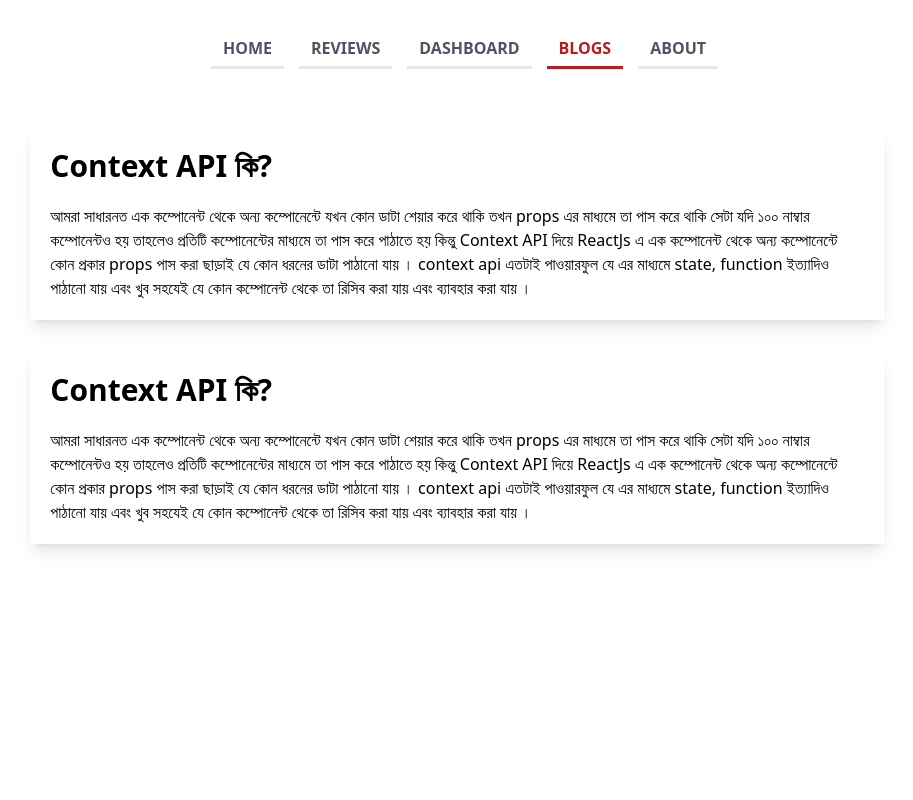
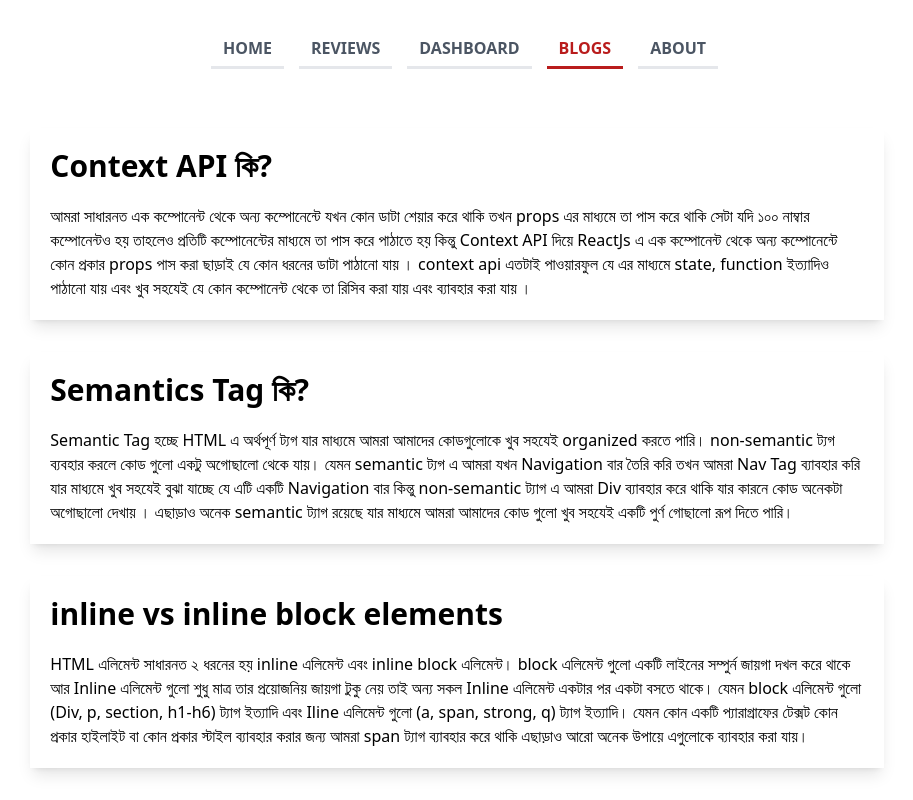
Before and after one commit to sadi-tanvir/computer-shop, a React (Create React App) app: page /blogs in a window 1280 px wide. Shown: the whole page, without its empty margins (183-1096 px from the left). Built offline with nearby package versions, Linux system fonts and the light colour scheme.

Commit message:
Blog Routes & mobile resposive completed

```diff
--- a/src/components/Blog/Blog.js
+++ b/src/components/Blog/Blog.js
@@ -1,33 +1,15 @@
 import React from "react";
 import QuestionAns from "./QuestionAns";
+import { QnaDetails } from "./QnADetails";
 
 const Blog = () => {
   return (
     <>
       <div className="w-full flex flex justify-center items-center">
-        <div className="w-8/12">
-          <QuestionAns
-            question="Context API কি?"
-            answer="আমরা সাধারনত এক কম্পোনেন্ট থেকে অন্য কম্পোনেন্টে যখন কোন ডাটা
-            শেয়ার করে থাকি তখন props এর মাধ্যমে তা পাস করে থাকি সেটা যদি ১০০
-            নাম্বার কম্পোনেন্টও হয় তাহলেও প্রতিটি কম্পোনেন্টের মাধ্যমে তা পাস
-            করে পাঠাতে হয় কিন্তু Context API দিয়ে ReactJs এ এক কম্পোনেন্ট থেকে
-            অন্য কম্পোনেন্টে কোন প্রকার props পাস করা ছাড়াই যে কোন ধরনের ডাটা
-            পাঠানো যায় । context api এতটাই পাওয়ারফুল যে এর মাধ্যমে state,
-            function ইত্যাদিও পাঠানো যায় এবং খুব সহযেই যে কোন কম্পোনেন্ট থেকে
-            তা রিসিব করা যায় এবং ব্যাবহার করা যায় ।"
-          />
-          <QuestionAns
-            question="Context API কি?"
-            answer="আমরা সাধারনত এক কম্পোনেন্ট থেকে অন্য কম্পোনেন্টে যখন কোন ডাটা
-            শেয়ার করে থাকি তখন props এর মাধ্যমে তা পাস করে থাকি সেটা যদি ১০০
-            নাম্বার কম্পোনেন্টও হয় তাহলেও প্রতিটি কম্পোনেন্টের মাধ্যমে তা পাস
-            করে পাঠাতে হয় কিন্তু Context API দিয়ে ReactJs এ এক কম্পোনেন্ট থেকে
-            অন্য কম্পোনেন্টে কোন প্রকার props পাস করা ছাড়াই যে কোন ধরনের ডাটা
-            পাঠানো যায় । context api এতটাই পাওয়ারফুল যে এর মাধ্যমে state,
-            function ইত্যাদিও পাঠানো যায় এবং খুব সহযেই যে কোন কম্পোনেন্ট থেকে
-            তা রিসিব করা যায় এবং ব্যাবহার করা যায় ।"
-          />
+        <div className="w-11/12 md:w-8/12">
+          {QnaDetails.map((QnA) => (
+            <QuestionAns key={QnA.id} question={QnA.question} answer={QnA.answer} />
+          ))}
         </div>
       </div>
     </>
--- /dev/null
+++ b/src/components/Blog/QnADetails.js
@@ -0,0 +1,24 @@
+export const QnaDetails = [
+    {
+        id:1,
+        question:"Context API কি?",
+        answer:`আমরা সাধারনত এক কম্পোনেন্ট থেকে অন্য কম্পোনেন্টে যখন কোন ডাটা
+            শেয়ার করে থাকি তখন props এর মাধ্যমে তা পাস করে থাকি সেটা যদি ১০০
+            নাম্বার কম্পোনেন্টও হয় তাহলেও প্রতিটি কম্পোনেন্টের মাধ্যমে তা পাস
+            করে পাঠাতে হয় কিন্তু Context API দিয়ে ReactJs এ এক কম্পোনেন্ট থেকে
+            অন্য কম্পোনেন্টে কোন প্রকার props পাস করা ছাড়াই যে কোন ধরনের ডাটা
+            পাঠানো যায় । context api এতটাই পাওয়ারফুল যে এর মাধ্যমে state,
+            function ইত্যাদিও পাঠানো যায় এবং খুব সহযেই যে কোন কম্পোনেন্ট থেকে
+            তা রিসিব করা যায় এবং ব্যাবহার করা যায় ।`
+    },
+    {
+        id:2,
+        question:"Semantics Tag কি?",
+        answer:`Semantic Tag হচ্ছে HTML এ অর্থপূর্ণ ট্যগ যার মাধ্যমে আমরা আমাদের কোডগুলোকে খুব সহযেই organized করতে পারি। non-semantic ট্যগ ব্যবহার করলে কোড গুলো একটু অগোছালো থেকে যায়। যেমন semantic ট্যগ এ আমরা যখন Navigation বার তৈরি করি তখন আমরা Nav Tag ব্যাবহার করি যার মাধ্যমে খুব সহযেই বুঝা যাচ্ছে যে এটি একটি Navigation বার কিন্তু non-semantic ট্যাগ এ আমরা Div ব্যাবহার করে থাকি যার কারনে কোড অনেকটা অগোছালো দেখায় । এছাড়াও অনেক semantic ট্যাগ রয়েছে যার মাধ্যমে আমরা আমাদের কোড গুলো খুব সহযেই একটি পুর্ণ গোছালো রূপ দিতে পারি।`
+    },
+    {
+        id:3,
+        question:"inline vs inline block elements",
+        answer:`HTML এলিমেন্ট সাধারনত ২ ধরনের হয় inline এলিমেন্ট এবং inline block এলিমেন্ট। block এলিমেন্ট গুলো একটি লাইনের সম্পুর্ন জায়গা দখল করে থাকে আর Inline এলিমেন্ট গুলো শুধু মাত্র তার প্রয়োজনিয় জায়গা টুকু নেয় তাই অন্য সকল Inline এলিমেন্ট একটার পর একটা বসতে থাকে। যেমন block এলিমেন্ট গুলো (Div, p, section, h1-h6) ট্যাগ ইত্যাদি এবং Iline এলিমেন্ট গুলো (a, span, strong, q) ট্যাগ ইত্যাদি। যেমন কোন একটি প্যারাগ্রাফের টেক্সট কোন প্রকার হাইলাইট বা কোন প্রকার স্টাইল ব্যাবহার করার জন্য আমরা span ট্যাগ ব্যাবহার করে থাকি এছাড়াও আরো অনেক উপায়ে এগুলোকে ব্যাবহার করা যায়।`
+    },
+]
--- a/src/components/DashBoard/DashBoard.js
+++ b/src/components/DashBoard/DashBoard.js
@@ -6,8 +6,8 @@ import MonthDetect from "./Chart/MonthDetect";
 const DashBoard = () => {
   return (
     <>
-      <div className="w-full flex justify-center items-center mt-20">
-        <div className="w-11/12 grid grid-cols-2 gap-x-16">
+      <div className="w-full flex justify-center items-center mt-20 mb-10">
+        <div className="w-11/12 grid grid-cols-1 md:grid-cols-2 gap-y-16 md:gap-y-0 md:gap-x-16">
           {/* chart 1 */}
           <div className="flex flex-col justify-center items-center shadow-md hover:shadow-xl">
             <h2 className="text-xl font-bold text-cyan-800 text-center">
--- a/src/components/Home/HomeProduct.js
+++ b/src/components/Home/HomeProduct.js
@@ -7,7 +7,7 @@ const ProductHome = () => {
     <>
       <section className="w-full flex justify-center items-center mt-14">
         <div className="w-11/12 grid grid-cols-12">
-          <div className="col-span-7">
+          <div className="col-span-12 md:col-span-7">
             <h1 className="text-5xl text-red-800 font-bold uppercase">
               Your next laptop <br />
               <span className="text-slate-800">Your best laptop</span>
@@ -21,7 +21,7 @@ const ProductHome = () => {
                 Live demo
             </button>
           </div>
-          <div className="col-span-5 -mt-10">
+          <div className="col-span-12 md:col-span-5 mt-20 md:-mt-10">
             <img src="./img/laptop.jpg" alt="laptop" />
           </div>
         </div>
--- a/src/components/Home/HomeReview.js
+++ b/src/components/Home/HomeReview.js
@@ -14,7 +14,7 @@ const HomeReview = () => {
           Customer Reviews (6)
         </h3>
 
-        <div className="w-8/12 grid grid-cols-3 gap-x-4 my-5 mb-14">
+        <div className="md:w-8/12 grid grid-cols-2 md:grid-cols-3 gap-x-4 px-2 md:px-0 my-5 mb-14">
           {reviews.map((review, index) => (
             <ReviewCard
               key={index}
--- a/src/components/Review/Reviews.js
+++ b/src/components/Review/Reviews.js
@@ -8,7 +8,7 @@ const Reviews = () => {
     return (
         <>
             <div className="w-full flex justify-center items-center">
-            <div className="w-8/12 grid grid-cols-3 gap-4 my-5">
+            <div className="w-11/12 md:w-8/12 grid grid-cols-2 md:grid-cols-3 gap-4 my-5">
           {reviews.map((review, index) => (
             <ReviewCard
               key={index}
```
Also changed, not shown: src/components/About/About.js (+4 -4 lines).
